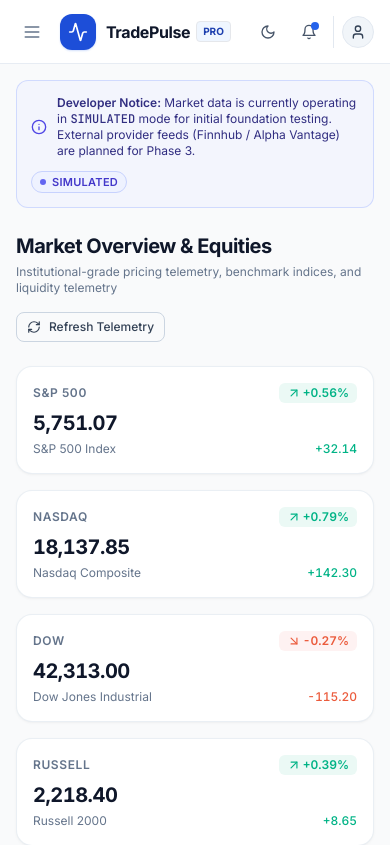
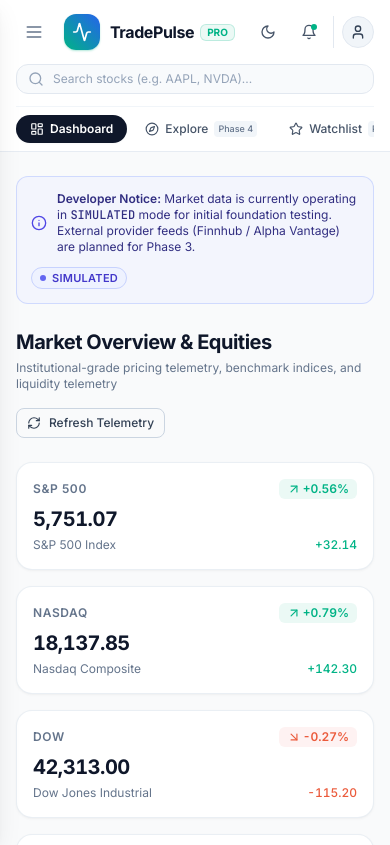
Before and after one commit to aaravsingh4/Stock-Price-Dashboard, a React (Vite) app: page / in a window 390 px wide. Shown: the top 845 px of the page. Built offline with nearby package versions, Linux system fonts and the light colour scheme.

Commit message:
feat: redesign header and market navigation

```diff
--- a/src/App.tsx
+++ b/src/App.tsx
@@ -27,6 +27,7 @@ export function AppContent() {
   const [stocks, setStocks] = useState<StockQuote[]>(INITIAL_STOCKS);
   const [stats, setStats] = useState<MarketOverviewStats>(INITIAL_MARKET_STATS);
   const [selectedStock, setSelectedStock] = useState<StockQuote | null>(null);
+  const [searchQuery, setSearchQuery] = useState('');
   const [isLoading, setIsLoading] = useState(false);
   const [hasError, setHasError] = useState(false);
 
@@ -60,6 +61,10 @@ export function AppContent() {
       activeTab={activeTab}
       onSelectTab={setActiveTab}
       lastUpdated={stats.lastRefreshed}
+      searchQuery={searchQuery}
+      onSearchChange={setSearchQuery}
+      stocks={stocks}
+      onSelectStock={(stock) => setSelectedStock(stock)}
     >
       {/* Simulation Notice Banner */}
       <SimulationNotice />
--- a/src/components/layout/Header.tsx
+++ b/src/components/layout/Header.tsx
@@ -1,70 +1,204 @@
-import { Activity, Bell, Menu, Moon, Search, Sun, User } from 'lucide-react';
+import { useState, useRef, useEffect } from 'react';
+import {
+  Activity,
+  Bell,
+  Compass,
+  LayoutDashboard,
+  Menu,
+  Moon,
+  PieChart,
+  Search,
+  Star,
+  Sun,
+  User,
+  X,
+  BellRing,
+  Settings,
+} from 'lucide-react';
 import { useTheme } from '../../context/themeCore';
-import { formatTimestamp } from '../../utils/formatters';
+import { formatCurrency, formatPercent } from '../../utils/formatters';
+import { StockQuote } from '../../types/stock';
+import { TrendBadge } from '../ui/Badge';
+import { cn } from '../../utils/cn';
 
 interface HeaderProps {
   onToggleSidebar?: () => void;
   lastUpdated?: string;
+  activeTab?: string;
+  onSelectTab?: (tabId: string) => void;
+  searchQuery?: string;
+  onSearchChange?: (query: string) => void;
+  stocks?: StockQuote[];
+  onSelectStock?: (stock: StockQuote) => void;
 }
 
-export function Header({ onToggleSidebar, lastUpdated }: HeaderProps) {
+export function Header({
+  onToggleSidebar,
+  lastUpdated: _lastUpdated,
+  activeTab = 'dashboard',
+  onSelectTab,
+  searchQuery = '',
+  onSearchChange,
+  stocks = [],
+  onSelectStock,
+}: HeaderProps) {
   const { theme, toggleTheme } = useTheme();
+  const [isSearchFocused, setIsSearchFocused] = useState(false);
+  const searchContainerRef = useRef<HTMLDivElement>(null);
+
+  const navItems = [
+    { id: 'dashboard', label: 'Dashboard', icon: LayoutDashboard },
+    { id: 'explore', label: 'Explore', icon: Compass, badge: 'Phase 4' },
+    { id: 'watchlist', label: 'Watchlist', icon: Star, badge: 'Phase 6' },
+    { id: 'alerts', label: 'Alerts', icon: BellRing, badge: 'Phase 7' },
+    { id: 'portfolio', label: 'Portfolio', icon: PieChart, badge: 'Phase 8' },
+    { id: 'settings', label: 'Settings', icon: Settings },
+  ];
+
+  // Quick search results
+  const matchingStocks = searchQuery.trim()
+    ? stocks
+        .filter(
+          (s) =>
+            s.symbol.toLowerCase().includes(searchQuery.toLowerCase()) ||
+            s.companyName.toLowerCase().includes(searchQuery.toLowerCase())
+        )
+        .slice(0, 5)
+    : [];
+
+  // Close dropdown on click outside
+  useEffect(() => {
+    function handleClickOutside(event: MouseEvent) {
+      if (
+        searchContainerRef.current &&
+        !searchContainerRef.current.contains(event.target as Node)
+      ) {
+        setIsSearchFocused(false);
+      }
+    }
+    document.addEventListener('mousedown', handleClickOutside);
+    return () => document.removeEventListener('mousedown', handleClickOutside);
+  }, []);
 
   return (
-    <header className="sticky top-0 z-30 h-16 bg-white/95 dark:bg-surface-darkCard/95 backdrop-blur border-b border-slate-200/80 dark:border-surface-darkBorder transition-colors duration-150">
-      <div className="h-full px-4 sm:px-6 flex items-center justify-between gap-4">
-        {/* Left: Mobile hamburger + Brand */}
-        <div className="flex items-center gap-3">
+    <header className="sticky top-0 z-30 bg-white/95 dark:bg-surface-darkCard/95 backdrop-blur-md border-b border-slate-200/80 dark:border-surface-darkBorder transition-colors">
+      {/* Top Header Row */}
+      <div className="max-w-7xl mx-auto px-4 sm:px-6 lg:px-8">
+        <div className="h-16 flex items-center justify-between gap-3 sm:gap-6">
+          {/* Brand & Mobile Hamburger */}
+          <div className="flex items-center gap-3 shrink-0">
             <button
               type="button"
               onClick={onToggleSidebar}
               aria-label="Toggle navigation menu"
-            className="p-1.5 rounded-lg text-slate-500 hover:text-slate-800 hover:bg-slate-100 dark:text-slate-400 dark:hover:text-slate-100 dark:hover:bg-slate-800 lg:hidden"
+              className="p-2 rounded-xl text-slate-500 hover:text-slate-800 hover:bg-slate-100 dark:text-slate-400 dark:hover:text-slate-100 dark:hover:bg-slate-800 lg:hidden transition-colors"
             >
               <Menu className="w-5 h-5" />
             </button>
 
-          <div className="flex items-center gap-2.5 select-none">
-            <div className="w-9 h-9 rounded-xl bg-brand-600 flex items-center justify-center text-white shadow-subtle shadow-brand-500/20">
-              <Activity className="w-5 h-5" />
+            <div
+              onClick={() => onSelectTab?.('dashboard')}
+              className="flex items-center gap-2.5 cursor-pointer select-none group"
+            >
+              <div className="w-9 h-9 rounded-xl bg-gradient-to-tr from-brand-emerald to-brand-500 flex items-center justify-center text-white shadow-subtle shadow-brand-emerald/30 group-hover:scale-105 transition-transform">
+                <Activity className="w-5 h-5 text-white" />
               </div>
               <div>
                 <div className="flex items-center gap-1.5">
                   <span className="font-bold text-base tracking-tight text-slate-900 dark:text-white">
                     TradePulse
                   </span>
-                <span className="text-[10px] font-extrabold uppercase px-1.5 py-0.5 rounded bg-brand-50 text-brand-700 dark:bg-brand-950 dark:text-brand-300 border border-brand-200 dark:border-brand-800">
+                  <span className="text-[10px] font-bold px-1.5 py-0.2 rounded-md bg-brand-emeraldLight text-brand-emerald dark:bg-emerald-950/60 dark:text-emerald-400 border border-brand-emerald/20">
                     PRO
                   </span>
                 </div>
                 <p className="text-[10px] text-slate-400 dark:text-slate-500 leading-none hidden sm:block">
-                Market Intelligence Platform
+                  Market Intelligence
                 </p>
               </div>
             </div>
           </div>
 
-        {/* Center: Global Search Bar */}
-        <div className="hidden md:flex items-center flex-1 max-w-md mx-4">
-          <div className="relative w-full">
-            <Search className="w-4 h-4 text-slate-400 absolute left-3 top-1/2 -translate-y-1/2 pointer-events-none" />
+          {/* Prominent Search Bar (Groww-inspired clean search) */}
+          <div
+            ref={searchContainerRef}
+            className="flex-1 max-w-lg relative hidden sm:block"
+          >
+            <div className="relative">
+              <Search className="w-4 h-4 text-slate-400 absolute left-3.5 top-1/2 -translate-y-1/2 pointer-events-none" />
               <input
                 type="text"
-              placeholder="Search ticker, company, or market index (e.g. AAPL, NVDA)..."
-              className="w-full pl-9 pr-4 py-1.5 text-xs rounded-lg border border-slate-200 dark:border-surface-darkBorder bg-slate-50 dark:bg-slate-900 text-slate-800 dark:text-slate-200 placeholder-slate-400 focus:outline-none focus:ring-2 focus:ring-brand-500/20 focus:border-brand-500 transition-all"
+                placeholder="Search stocks, indices, companies (e.g. AAPL, NVDA)..."
+                value={searchQuery}
+                onFocus={() => setIsSearchFocused(true)}
+                onChange={(e) => onSearchChange?.(e.target.value)}
+                className="w-full pl-10 pr-9 py-2 text-xs rounded-xl border border-slate-200 dark:border-surface-darkBorder bg-slate-50/70 hover:bg-slate-50 dark:bg-slate-900/60 text-slate-800 dark:text-slate-200 placeholder-slate-400 focus:bg-white dark:focus:bg-slate-900 focus:outline-none focus:ring-2 focus:ring-brand-emerald/20 focus:border-brand-emerald transition-all"
               />
-            <span className="absolute right-2.5 top-1/2 -translate-y-1/2 text-[10px] font-mono font-medium px-1.5 py-0.5 rounded border border-slate-200 dark:border-slate-700 text-slate-400">
+              {searchQuery ? (
+                <button
+                  type="button"
+                  onClick={() => onSearchChange?.('')}
+                  aria-label="Clear search query"
+                  className="absolute right-3 top-1/2 -translate-y-1/2 text-slate-400 hover:text-slate-600 dark:hover:text-slate-200"
+                >
+                  <X className="w-3.5 h-3.5" />
+                </button>
+              ) : (
+                <span className="absolute right-3 top-1/2 -translate-y-1/2 text-[10px] font-mono text-slate-400 border border-slate-200 dark:border-slate-700 rounded px-1 py-0.5 pointer-events-none">
                   /
                 </span>
+              )}
+            </div>
+
+            {/* Quick Autocomplete Dropdown */}
+            {isSearchFocused && matchingStocks.length > 0 && (
+              <div className="absolute left-0 right-0 top-full mt-1.5 bg-white dark:bg-surface-darkCard border border-slate-200/90 dark:border-surface-darkBorder rounded-xl shadow-dropdown overflow-hidden z-50 animate-in fade-in zoom-in-95 duration-100">
+                <div className="px-3 py-2 text-[10px] font-semibold uppercase tracking-wider text-slate-400 dark:text-slate-500 border-b border-slate-100 dark:border-surface-darkBorder">
+                  Stocks & Equities
+                </div>
+                <div className="divide-y divide-slate-100 dark:divide-surface-darkBorder/60">
+                  {matchingStocks.map((stock) => (
+                    <div
+                      key={stock.symbol}
+                      onClick={() => {
+                        onSelectStock?.(stock);
+                        setIsSearchFocused(false);
+                      }}
+                      className="px-3.5 py-2.5 flex items-center justify-between hover:bg-slate-50 dark:hover:bg-slate-800/60 cursor-pointer transition-colors"
+                    >
+                      <div>
+                        <div className="text-xs font-bold text-slate-900 dark:text-white">
+                          {stock.symbol}
+                        </div>
+                        <div className="text-[11px] text-slate-500 dark:text-slate-400 truncate max-w-xs">
+                          {stock.companyName}
                         </div>
                       </div>
+                      <div className="text-right">
+                        <div className="text-xs font-semibold text-slate-900 dark:text-white tabular-nums">
+                          {formatCurrency(stock.price)}
+                        </div>
+                        <TrendBadge
+                          value={stock.changePercent}
+                          formattedText={formatPercent(stock.changePercent)}
+                        />
+                      </div>
+                    </div>
+                  ))}
+                </div>
+              </div>
+            )}
+          </div>
 
-        {/* Right: Timestamp, Theme Toggle, Notification & Profile */}
-        <div className="flex items-center gap-2 sm:gap-3">
-          {/* Market timestamp indicator */}
-          <div className="hidden xl:flex items-center gap-1.5 text-[11px] text-slate-500 dark:text-slate-400 bg-slate-50 dark:bg-slate-800/60 px-2.5 py-1 rounded-md border border-slate-200/60 dark:border-slate-700/60 font-mono">
-            <span className="w-1.5 h-1.5 rounded-full bg-emerald-500 animate-pulse" />
-            <span>Updated: {lastUpdated ? formatTimestamp(lastUpdated) : 'Live Feed'}</span>
+          {/* Right Actions: Market Status Pill, Theme Toggle, Profile */}
+          <div className="flex items-center gap-2 sm:gap-3 shrink-0">
+            {/* Market Status Pill */}
+            <div className="hidden xl:flex items-center gap-1.5 px-2.5 py-1 rounded-full bg-slate-50 dark:bg-slate-800/60 border border-slate-200/70 dark:border-slate-700/60 text-[11px] font-medium text-slate-600 dark:text-slate-300">
+              <span className="relative flex h-2 w-2">
+                <span className="animate-ping absolute inline-flex h-full w-full rounded-full bg-market-up opacity-75"></span>
+                <span className="relative inline-flex rounded-full h-2 w-2 bg-market-up"></span>
+              </span>
+              <span>NYSE/NASDAQ Active</span>
             </div>
 
             {/* Theme Toggle Button */}
@@ -74,7 +208,7 @@ export function Header({ onToggleSidebar, lastUpdated }: HeaderProps) {
               onClick={toggleTheme}
               aria-label={`Switch to ${theme === 'light' ? 'dark' : 'light'} mode`}
               title={`Active: ${theme.toUpperCase()} mode. Click to switch to ${theme === 'light' ? 'Dark' : 'Light'} mode`}
-            className="p-2 rounded-lg text-slate-600 hover:text-slate-900 hover:bg-slate-100 dark:text-slate-300 dark:hover:text-white dark:hover:bg-slate-800 border border-transparent hover:border-slate-200 dark:hover:border-slate-700 transition-colors"
+              className="p-2 rounded-xl text-slate-600 hover:text-slate-900 hover:bg-slate-100 dark:text-slate-300 dark:hover:text-white dark:hover:bg-slate-800 border border-transparent hover:border-slate-200 dark:hover:border-slate-700 transition-colors"
             >
               {theme === 'light' ? (
                 <Moon className="w-4 h-4 text-slate-600 transition-transform hover:-rotate-12" />
@@ -83,24 +217,74 @@ export function Header({ onToggleSidebar, lastUpdated }: HeaderProps) {
               )}
             </button>
 
-          {/* Notifications */}
+            {/* Notification Bell */}
             <button
               type="button"
               aria-label="View notifications"
-            className="p-2 rounded-lg text-slate-600 hover:text-slate-900 hover:bg-slate-100 dark:text-slate-300 dark:hover:text-white dark:hover:bg-slate-800 transition-colors relative"
+              className="p-2 rounded-xl text-slate-600 hover:text-slate-900 hover:bg-slate-100 dark:text-slate-300 dark:hover:text-white dark:hover:bg-slate-800 transition-colors relative"
             >
               <Bell className="w-4 h-4" />
-            <span className="absolute top-1.5 right-1.5 w-2 h-2 rounded-full bg-brand-500" />
+              <span className="absolute top-2 right-2 w-1.5 h-1.5 rounded-full bg-brand-emerald" />
             </button>
 
-          {/* User profile avatar */}
+            {/* Profile Avatar */}
             <div className="flex items-center gap-2 pl-2 border-l border-slate-200 dark:border-surface-darkBorder">
-            <div className="w-8 h-8 rounded-full bg-slate-100 dark:bg-slate-800 border border-slate-200 dark:border-slate-700 flex items-center justify-center text-slate-700 dark:text-slate-200">
+              <div className="w-8 h-8 rounded-full bg-slate-100 dark:bg-slate-800 border border-slate-200 dark:border-slate-700 flex items-center justify-center text-slate-700 dark:text-slate-200 font-semibold text-xs select-none">
                 <User className="w-4 h-4" />
               </div>
             </div>
           </div>
         </div>
+
+        {/* Mobile Search Input */}
+        <div className="pb-3 sm:hidden">
+          <div className="relative">
+            <Search className="w-4 h-4 text-slate-400 absolute left-3 top-1/2 -translate-y-1/2 pointer-events-none" />
+            <input
+              type="text"
+              placeholder="Search stocks (e.g. AAPL, NVDA)..."
+              value={searchQuery}
+              onChange={(e) => onSearchChange?.(e.target.value)}
+              className="w-full pl-9 pr-3 py-1.5 text-xs rounded-xl border border-slate-200 dark:border-surface-darkBorder bg-slate-50 dark:bg-slate-900 text-slate-800 dark:text-slate-200 placeholder-slate-400 focus:outline-none focus:ring-2 focus:ring-brand-emerald/20"
+            />
+          </div>
+        </div>
+
+        {/* Groww-style Clean Navigation Sub-bar */}
+        <nav className="flex items-center gap-1 overflow-x-auto no-scrollbar py-2 border-t border-slate-100 dark:border-surface-darkBorder/60">
+          {navItems.map((item) => {
+            const Icon = item.icon;
+            const isActive = activeTab === item.id;
+            return (
+              <button
+                key={item.id}
+                onClick={() => onSelectTab?.(item.id)}
+                className={cn(
+                  'flex items-center gap-1.5 px-3.5 py-1.5 text-xs font-medium rounded-full shrink-0 transition-all select-none',
+                  isActive
+                    ? 'bg-slate-900 text-white dark:bg-white dark:text-slate-900 font-semibold shadow-subtle'
+                    : 'text-slate-600 dark:text-slate-400 hover:text-slate-900 dark:hover:text-slate-200 hover:bg-slate-100 dark:hover:bg-slate-800/60'
+                )}
+              >
+                <Icon className="w-3.5 h-3.5" />
+                <span>{item.label}</span>
+                {item.badge && (
+                  <span
+                    className={cn(
+                      'text-[9px] px-1 py-0.2 rounded font-medium',
+                      isActive
+                        ? 'bg-white/20 text-white dark:bg-slate-900/20 dark:text-slate-900'
+                        : 'bg-slate-100 dark:bg-slate-800 text-slate-500 dark:text-slate-400'
+                    )}
+                  >
+                    {item.badge}
+                  </span>
+                )}
+              </button>
+            );
+          })}
+        </nav>
+      </div>
     </header>
   );
 }
--- a/src/components/layout/Layout.tsx
+++ b/src/components/layout/Layout.tsx
@@ -1,15 +1,29 @@
 import { useState, type ReactNode } from 'react';
 import { Header } from './Header';
 import { Sidebar } from './Sidebar';
+import { StockQuote } from '../../types/stock';
 
 interface LayoutProps {
   children: ReactNode;
   activeTab: string;
   onSelectTab: (tabId: string) => void;
   lastUpdated?: string;
+  searchQuery?: string;
+  onSearchChange?: (query: string) => void;
+  stocks?: StockQuote[];
+  onSelectStock?: (stock: StockQuote) => void;
 }
 
-export function Layout({ children, activeTab, onSelectTab, lastUpdated }: LayoutProps) {
+export function Layout({
+  children,
+  activeTab,
+  onSelectTab,
+  lastUpdated,
+  searchQuery,
+  onSearchChange,
+  stocks,
+  onSelectStock,
+}: LayoutProps) {
   const [isSidebarOpen, setIsSidebarOpen] = useState(false);
 
   return (
@@ -17,9 +31,15 @@ export function Layout({ children, activeTab, onSelectTab, lastUpdated }: Layout
       <Header
         onToggleSidebar={() => setIsSidebarOpen((prev) => !prev)}
         lastUpdated={lastUpdated}
+        activeTab={activeTab}
+        onSelectTab={onSelectTab}
+        searchQuery={searchQuery}
+        onSearchChange={onSearchChange}
+        stocks={stocks}
+        onSelectStock={onSelectStock}
       />
 
-      <div className="flex-1 flex">
+      {/* Mobile Drawer */}
       <Sidebar
         isOpen={isSidebarOpen}
         onClose={() => setIsSidebarOpen(false)}
@@ -27,22 +47,24 @@ export function Layout({ children, activeTab, onSelectTab, lastUpdated }: Layout
         onSelectTab={onSelectTab}
       />
 
-        <main className="flex-1 min-w-0 p-4 sm:p-6 lg:p-8 max-w-7xl mx-auto w-full space-y-6">
+      {/* Main Full-Width Dashboard Container */}
+      <main className="flex-1 w-full max-w-7xl mx-auto px-4 sm:px-6 lg:px-8 py-6 space-y-6">
         {children}
       </main>
-      </div>
 
       {/* Institutional FinTech Footer */}
-      <footer className="border-t border-slate-200/80 dark:border-surface-darkBorder py-4 px-6 text-xs text-slate-500 dark:text-slate-400 bg-white dark:bg-surface-darkCard flex flex-col sm:flex-row items-center justify-between gap-3">
+      <footer className="border-t border-slate-200/80 dark:border-surface-darkBorder py-5 px-6 text-xs text-slate-500 dark:text-slate-400 bg-white dark:bg-surface-darkCard transition-colors">
+        <div className="max-w-7xl mx-auto flex flex-col sm:flex-row items-center justify-between gap-3">
           <div className="flex items-center gap-2">
-          <span className="font-semibold text-slate-700 dark:text-slate-300">TradePulse Pro</span>
+            <span className="font-semibold text-slate-800 dark:text-slate-200">TradePulse Pro</span>
             <span>•</span>
-          <span>Phase 1 Foundation</span>
+            <span>Groww-Inspired Clean FinTech Design</span>
             <span>•</span>
-          <span className="text-[11px] font-mono text-indigo-600 dark:text-indigo-400 font-medium">SIMULATED FEED</span>
+            <span className="text-[11px] font-mono text-indigo-600 dark:text-indigo-400 font-medium">SIMULATED DATA</span>
           </div>
           <div>
             <span>Engineered for high performance, reliability, and precision financial analysis.</span>
+          </div>
         </div>
       </footer>
     </div>
```
Also changed, not shown: src/components/layout/Sidebar.tsx (+25 -34 lines). Lines whose indentation alone changed are shown as unchanged.
